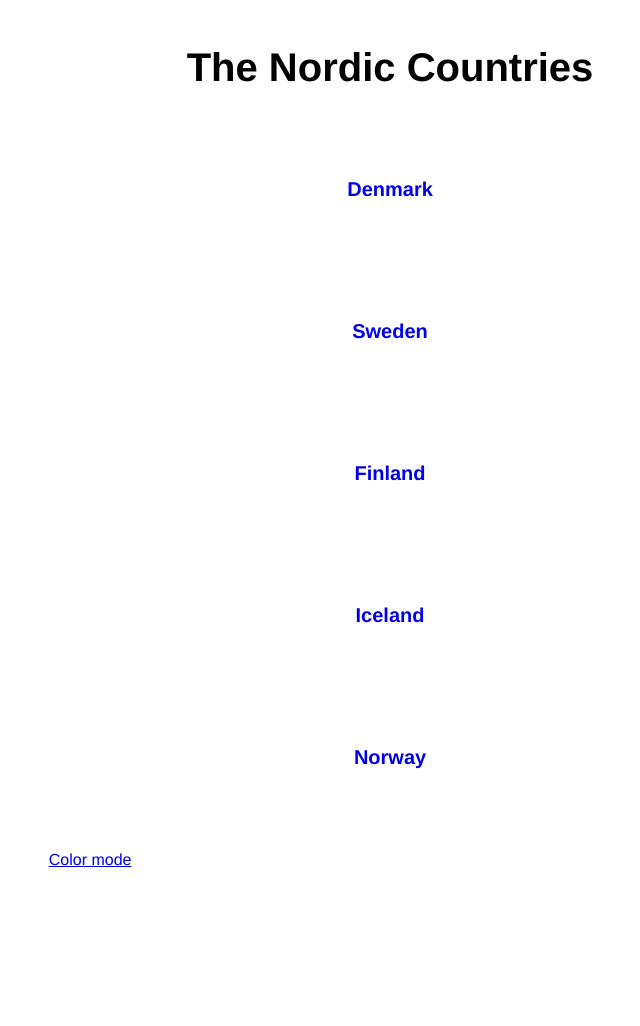
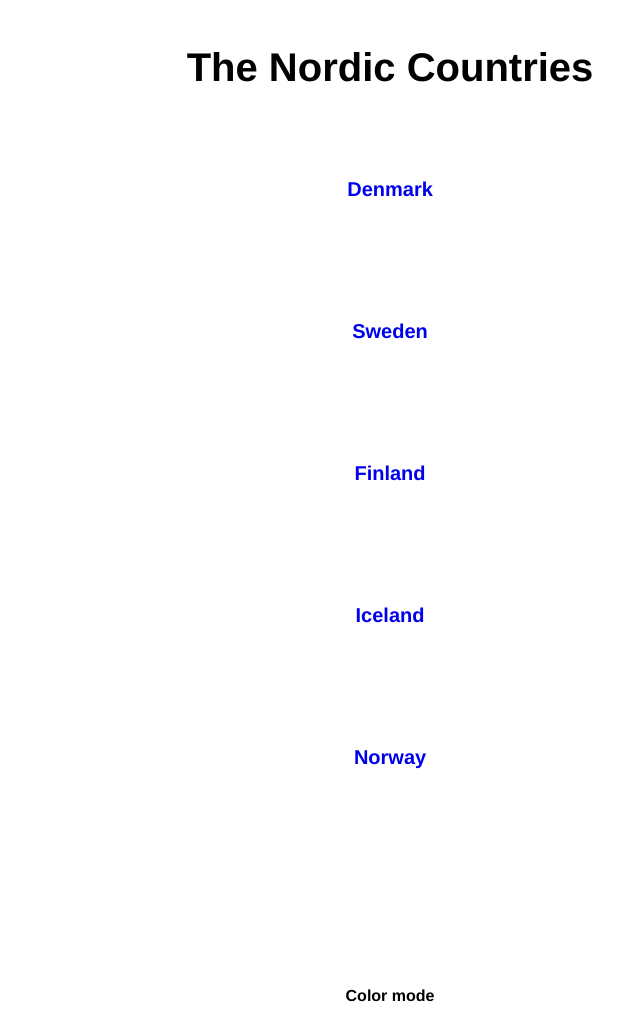
Before and after one commit to linnhofseide/thenordiccountries, a plain HTML site: page html/bwnordiccountries.html in a window 1280 px wide. Shown: the whole page, without its empty margins (250-890 px from the left). Before the commit the page ends 884 px from the top, so only its background shows below. Drawn offline with Linux system fonts and the light colour scheme.

Commit message:
Update bwnordiccountries.css

```diff
--- a/css/bwnordiccountries.css
+++ b/css/bwnordiccountries.css
@@ -29,7 +29,7 @@ a.no:hover, a.dk:hover, a.se:hover, a.fi:hover, a.is:hover{
 	background-color: whitesmoke;
 	color: black;
 }
-a.bwlinkmain{
+a.colorlinkmain{
 	color: black;
 	font-weight: bold;
 	display: block;
@@ -38,7 +38,7 @@ a.bwlinkmain{
 	margin-top: 20%;
 	margin-bottom: 2%;
 }
-a.bwlinkmain:hover{
+a.colorlinkmain:hover{
 	color: gray;
 }
 @media only screen and (max-width: 500px) {
```
